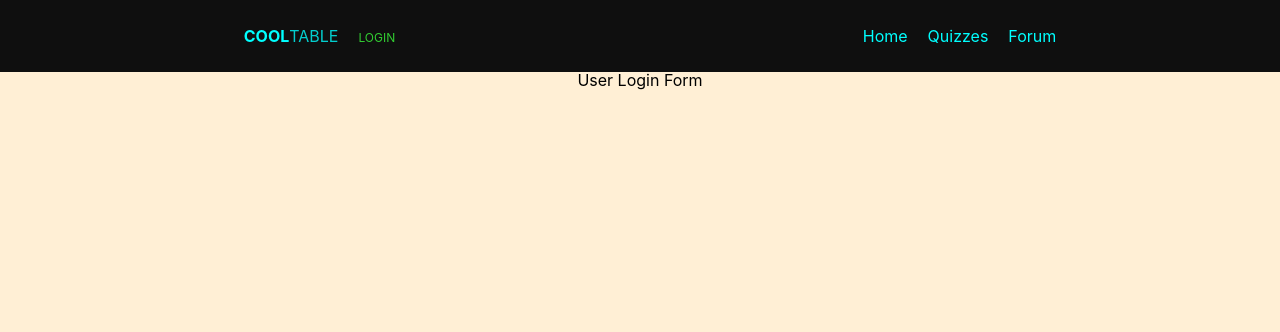
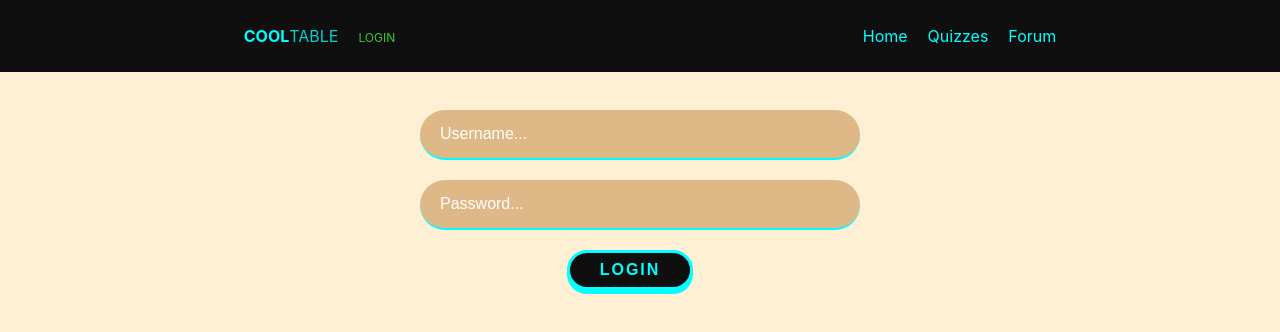
Before and after one commit to wcolts2000/cool_table, a React (Create React App) app in the folder cool_table_client/: page /login in a window 1280 px wide. Shown: the top 332 px of the page. Built offline with nearby package versions, Linux system fonts and the light colour scheme.

Commit message:
login page styled and using destructured input handlers now, really like those

```diff
--- a/cool_table_client/src/components/Signup.js
+++ b/cool_table_client/src/components/Signup.js
@@ -28,7 +28,17 @@ const H1 = styled.h1`
 `;
 
 const Input = styled.input`
-  color: white;
+  color: transparent;
+  background: aqua;
+  border-bottom: 2px solid #0f0f0f;
+  opacity: 0.6;
+
+  &::after {
+    content: "Upload Avatar Image";
+    display: inline-block;
+    color: #0f0f0f;
+    padding-left: 10px;
+  }
 `;
 
 // ==============================
@@ -47,9 +57,9 @@ export default class Signup extends Component {
     };
   }
 
-  handleInputChange = e => {
+  handleInputChange = ({ target: { name, value } }) => {
     this.setState({
-      [e.target.name]: e.target.value
+      [name]: value
     });
   };
 
--- a/cool_table_client/src/components/UserLogin.js
+++ b/cool_table_client/src/components/UserLogin.js
@@ -1,7 +1,40 @@
 import React, { Component } from "react";
 
 export default class UserLogin extends Component {
+  constructor() {
+    super();
+    this.state = {
+      username: "",
+      password: ""
+    };
+  }
+
+  handleChange = ({ target: { name, value } }) => {
+    this.setState({
+      [name]: value
+    });
+  };
+
   render() {
-    return <div>User Login Form</div>;
+    return (
+      <form style={{ padding: 40 }}>
+        <input
+          type="text"
+          name="username"
+          value={this.state.username}
+          placeholder="Username..."
+          onChange={this.handleChange}
+        />
+        <input
+          type="password"
+          name="password"
+          value={this.state.password}
+          placeholder="Password..."
+          autoComplete="current-password"
+          onChange={this.handleChange}
+        />
+        <button>LOGIN</button>
+      </form>
+    );
   }
 }
```
